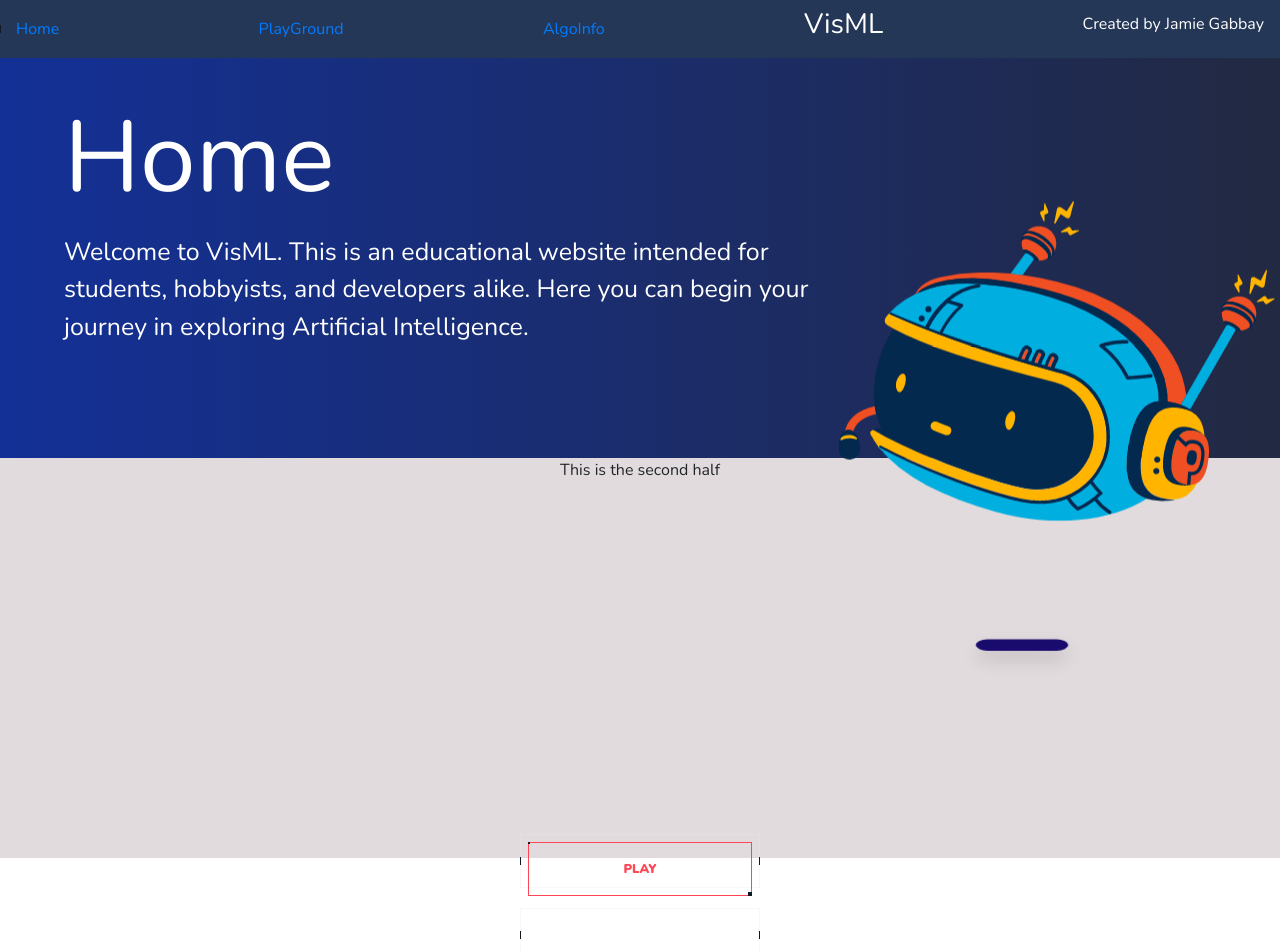
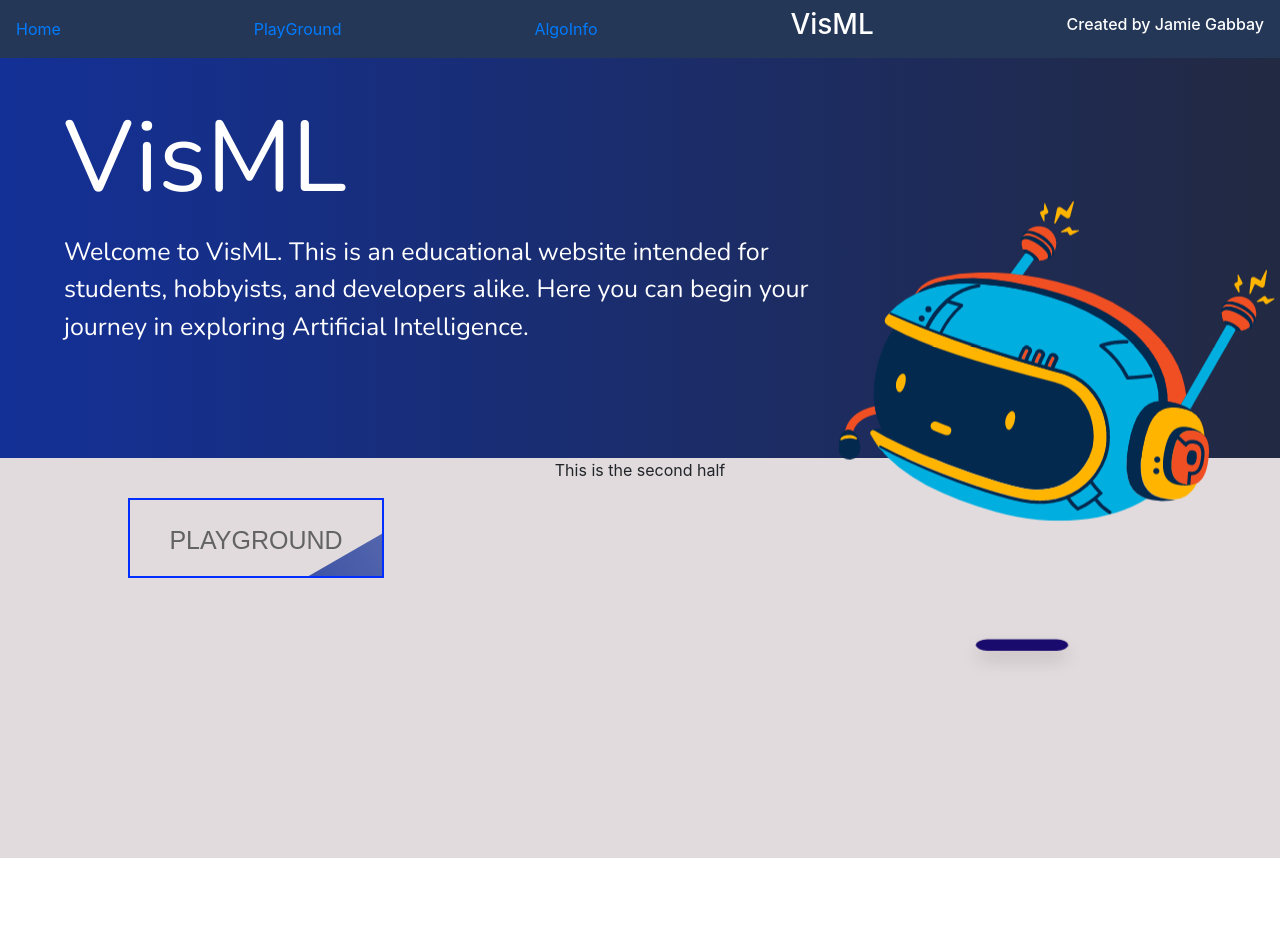
Before and after one commit to jgbby/VisML, a React (Create React App) app: page / in a window 1280 px wide. Shown: the top 952 px of the page. After the commit the page ends 858 px from the top, so only its background shows below. Built offline with nearby package versions, Linux system fonts and the light colour scheme.

Commit message:
Stuck on this damn button

```diff
--- a/src/App.css
+++ b/src/App.css
@@ -37,7 +37,3 @@
     transform: rotate(360deg);
   }
 }
-
-* {
-  font-family: 'Nunito', sans-serif;
-}
--- a/src/components/Home.js
+++ b/src/components/Home.js
@@ -11,7 +11,7 @@ class Home extends React.Component {
     return (
         <div id="Home">
             <div className="firstHalf">
-                <h1 className="title">Home</h1>
+                <h1 className="title">VisML</h1>
                 <p className="welcome">
                     Welcome to VisML. This is an educational website intended for students, hobbyists, and developers alike.
                     Here you can begin your journey in exploring Artificial Intelligence.
--- a/src/components/buttons/BoxButton.js
+++ b/src/components/buttons/BoxButton.js
@@ -7,26 +7,25 @@ class BoxButton extends React.Component {
     render() {
         return (
             <div id="boxButton">
-                <div>
-                    <a href="#">
-                        <p>
-                            <span class="bg">
-                            </span>
 
-                            <span class="base">
-                            </span>
+                <div className="outer">
+                    <p className="center label">
+                        PLAYGROUND
+                    </p>
+                    <div className="center inner">
 
-                            <span class="text">
-                                Play
-                            </span>
-                        </p>
-                    </a>
-                    <a class="white" href="#"></a>
+                    </div>
                 </div>
+
+
             </div>
         )
     }
 }
+/*
+                    <a class="white" href="#"><p><span class="bg"></span><span class="base"></span><span class="text">Playground</span></p></a>
 
+                    <a class="transparent" href="#"><p><span class="bg"></span><span class="base"></span><span class="text">Playground</span></p></a>
+*/
 BoxButton.contextType = GridContext;
 export default BoxButton;
--- a/src/components/css/BoxButton.css
+++ b/src/components/css/BoxButton.css
@@ -1,137 +1,58 @@
-#boxButton div {
-    display: -webkit-box;
-    display: flex;
-    height: 100vh;
-    -webkit-box-align: center;
-            align-items: center;
-    -webkit-box-pack: center;
-            justify-content: center;
-    -webkit-box-orient: vertical;
-    -webkit-box-direction: normal;
-            flex-flow: column;
-  }
-  #boxButton div a {
-    width: 100%;
-    max-width: 240px;
-    height: 54px;
-    padding: 8px;
-    font-size: 0.8rem;
-    font-weight: 900;
-    color: #ff4655;
-    text-align: center;
-    text-transform: uppercase;
-    text-decoration: none;
-    box-shadow: 0 0 0 1px inset rgba(236, 232, 225, 0.3);
-    position: relative;
-    margin: 10px 0;
-  }
-  #boxButton div a.white:hover > p {
-    color: #ece8e1;
-  }
-  #boxButton div a.white > p {
-    background: #ece8e1;
-    color: #0f1923;
-  }
-  #boxButton div a.white > p span.base {
-    border: 1px solid transparent;
-  }
-  #boxButton div a.transparent:hover > p {
-    color: #ece8e1;
-  }
-  #boxButton div a.transparent:hover > p span.text {
-    box-shadow: 0 0 0 1px #ece8e1;
-  }
-  #boxButton div a.transparent > p {
-    background: #0f1923;
-    color: #ece8e1;
-  }
-  #boxButton div a.transparent > p span.base {
-    border: 1px solid #ece8e1;
-  }
-  #boxButton div a:after, div a:before {
-    content: "";
-    width: 1px;
-    position: absolute;
-    height: 8px;
-    background: #0f1923;
-    left: 0;
-    top: 50%;
-    -webkit-transform: translateY(-50%);
-            transform: translateY(-50%);
-  }
-  #boxButton div a:before {
-    right: 0;
-    left: initial;
-  }
-  #boxButton div a p {
-    margin: 0;
-    height: 54px;
-    line-height: 54px;
-    box-sizing: border-box;
-    z-index: 1;
-    left: 0;
-    width: 100%;
-    position: relative;
-    overflow: hidden;
-  }
-  #boxButton div a p span.base {
-    box-sizing: border-box;
-    position: absolute;
-    z-index: 2;
-    width: 100%;
-    height: 100%;
-    left: 0;
-    border: 1px solid #ff4655;
-  }
-  #boxButton div a p span.base:before {
-    content: "";
-    width: 2px;
-    height: 2px;
-    left: -1px;
-    top: -1px;
-    background: #0f1923;
-    position: absolute;
-    -webkit-transition: 0.3s ease-out all;
-    transition: 0.3s ease-out all;
-  }
-  #boxButton div a p span.bg {
-    left: -5%;
-    position: absolute;
-    background: #ff4655;
-    width: 0;
-    height: 100%;
-    z-index: 3;
-    -webkit-transition: 0.3s ease-out all;
-    transition: 0.3s ease-out all;
-    -webkit-transform: skewX(-10deg);
-            transform: skewX(-10deg);
-  }
-  #boxButton div a p span.text {
-    z-index: 4;
-    width: 100%;
-    height: 100%;
-    position: absolute;
-    left: 0;
-    top: 0;
-  }
-  #boxButton div a p span.text:after {
-    content: "";
-    width: 4px;
-    height: 4px;
-    right: 0;
-    bottom: 0;
-    background: #0f1923;
-    position: absolute;
-    -webkit-transition: 0.3s ease-out all;
-    transition: 0.3s ease-out all;
-    z-index: 5;
-  }
-  #boxButton div a:hover {
-    color: #ece8e1;
-  }
-  #boxButton div a:hover span.bg {
-    width: 110%;
-  }
-  #boxButton div a:hover span.text:after {
-    background: #ece8e1;
-  }
+.outer {
+  position: relative;
+  width: 20vw;
+  height: 10vh;
+  border: 2px solid rgb(0, 47, 255);
+  overflow: hidden;
+
+  left: 10vw;
+}
+
+.inner {
+  width: 50vw;
+  height: 9vh;
+  transition: 1s ease;
+  transform: rotate(-30deg);
+  z-index: 0;
+
+  background: linear-gradient(
+        90deg,
+        #133096 0.22%,
+        rgba(0, 56, 255, 0) 132.13%
+    );
+}
+
+.inner:hover {
+  transform: scale(2);
+  z-index: 0;
+}
+
+.label {
+
+  font-family: "Muli", sans-serif;
+  font-size: 25px;
+  color: rgb(99, 99, 99);
+
+  top: 30%;
+  text-align: center;
+  z-index: 1;
+}
+
+.center {
+  position: absolute;
+  margin-left: 0;
+  margin-right: 0;
+  left: 0;
+  right: 0;
+}
+
+#first #second{
+  position: absolute;
+  left: 20%;
+  top: 10%;
+  width: 50%;
+  height: 50%;
+  background: rgb(36, 124, 224);
+
+  transform: rotate(-30deg);
+}
--- a/src/components/css/Home.css
+++ b/src/components/css/Home.css
@@ -59,6 +59,7 @@ div .secondHalf {
 }
 
 .title {
+    font-family: 'Nunito', sans-serif;
 
     color: white;
 
@@ -73,6 +74,7 @@ div .secondHalf {
 }
 
 .welcome {
+    font-family: 'Nunito', sans-serif;
 
     color: white;
 
@@ -87,6 +89,13 @@ div .secondHalf {
     animation-iteration-count: 1;
     animation-fill-mode: forwards;
 }
+
+
+.playButton {
+    margin: 0px;
+    padding: 0px;
+}
+
 
 .floating {
     animation-name: floating;
```
